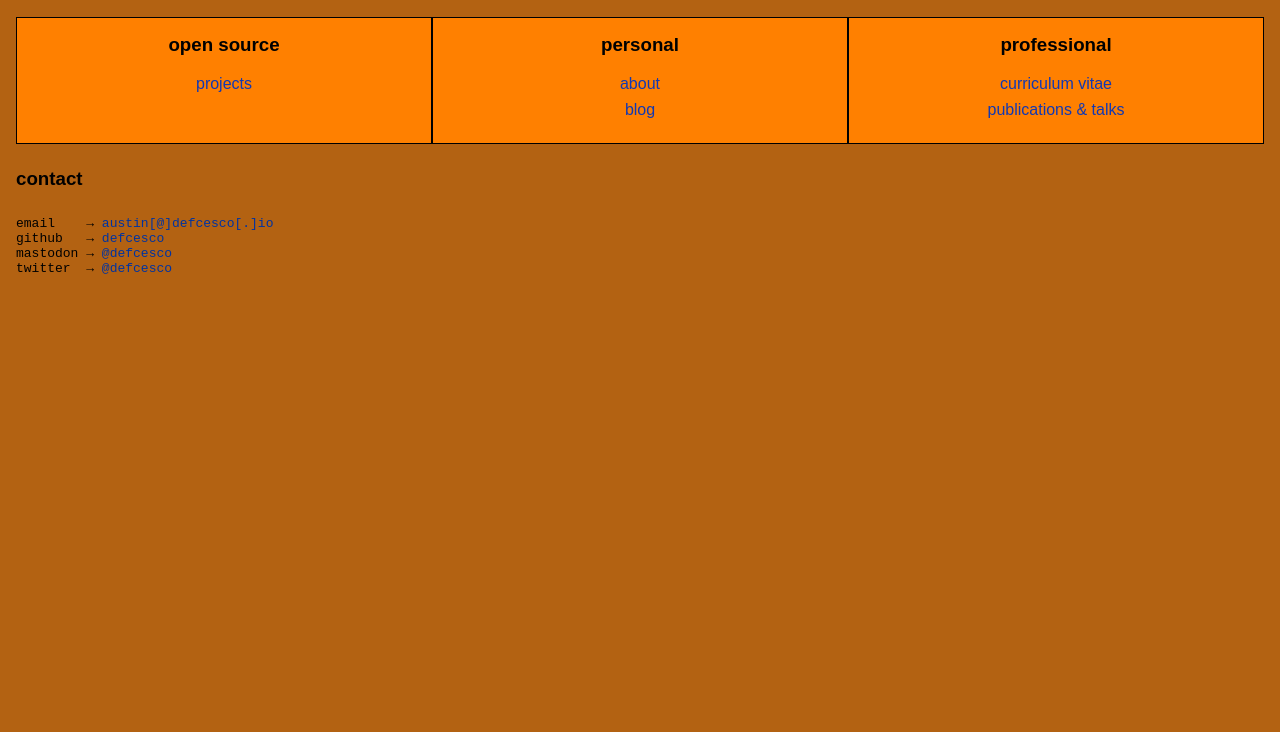
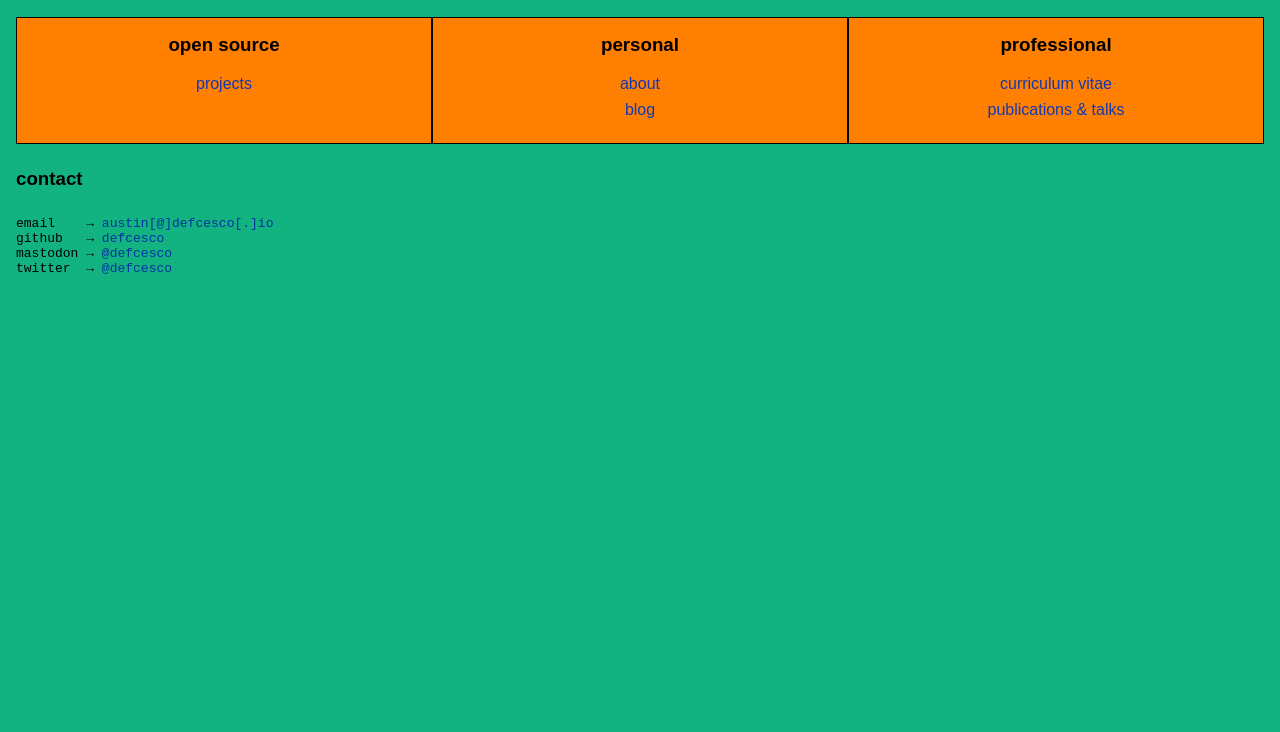
Before and after one commit to DEFCESCO/defcesco.github.io, a plain HTML site: page index.html in a window 1280 px wide. Shown: the part 68-800 px from the top of the page. Drawn offline with Linux system fonts and the light colour scheme.

Commit message:
Update style.css

```diff
--- a/css/style.css
+++ b/css/style.css
@@ -7,7 +7,7 @@
 body {
 	font-family: Arial, sans-serif;
 	padding: 1em;
-	background-color: #B36212;
+	background-color: #12B380;
   color: #000000;
 }
 
```
